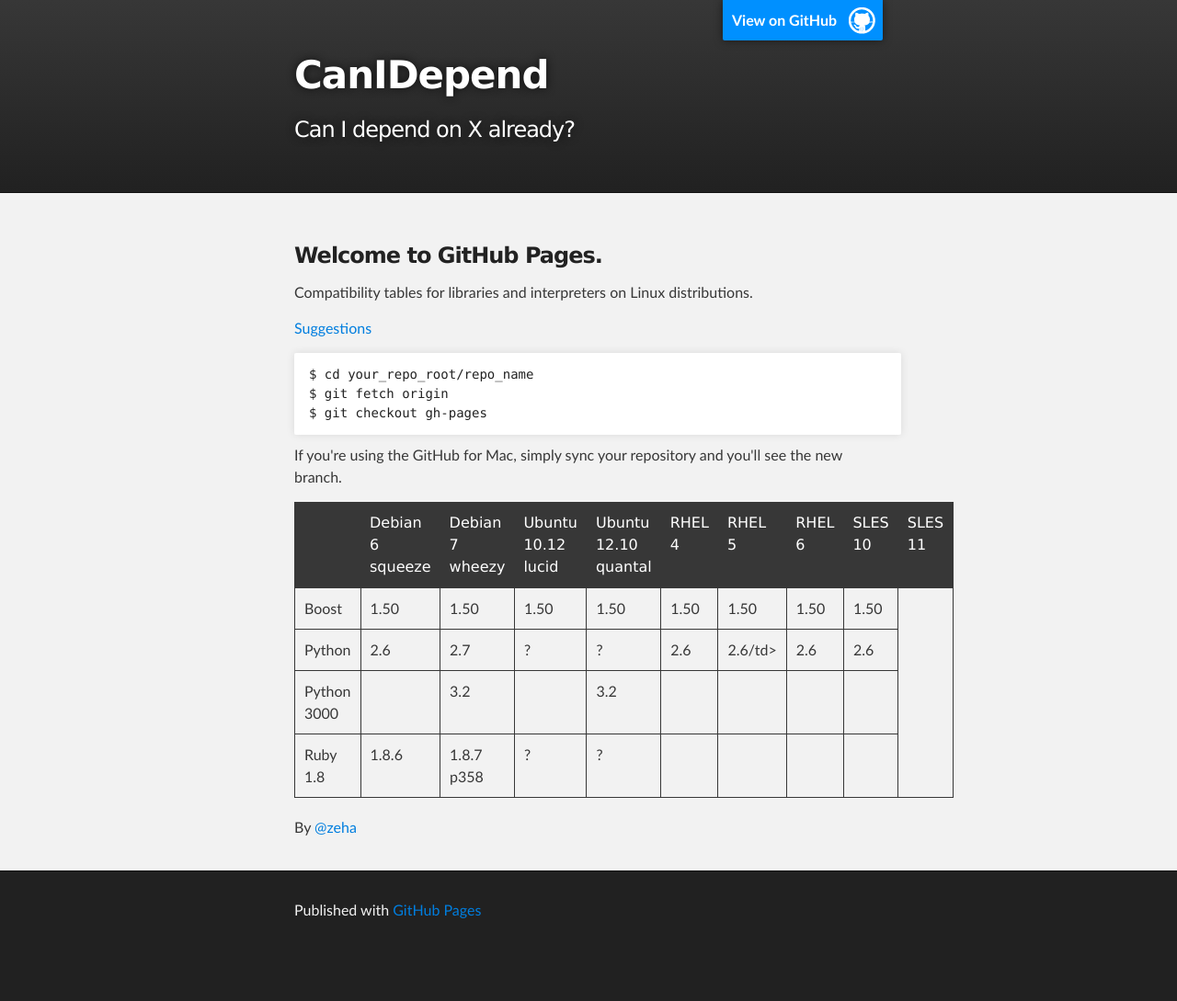
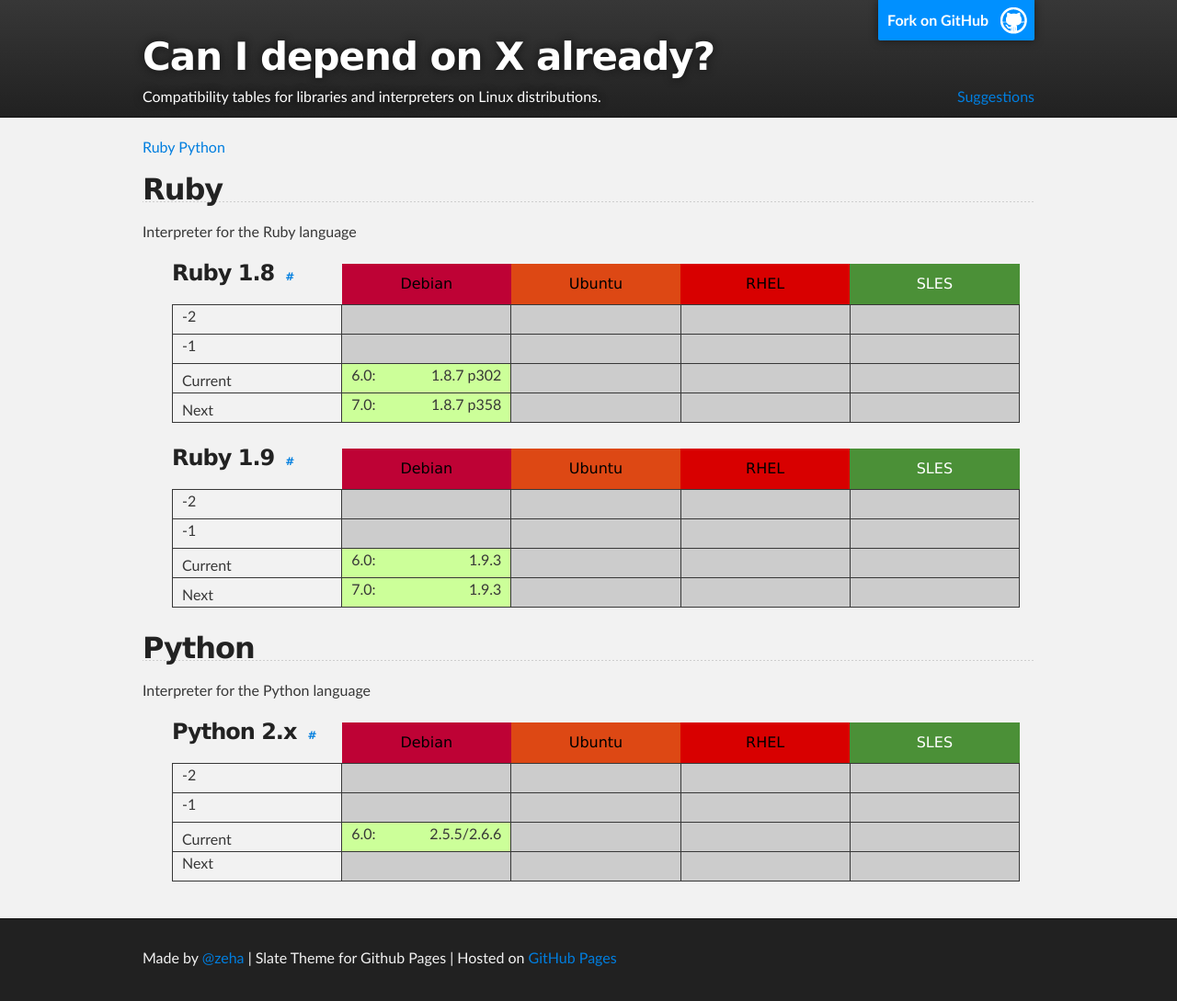
Before and after one commit to canidepend/canidepend.github.com, a plain HTML site: page index.html in a window 1280 px wide. Shown: the whole page at 92% size. Before the commit the page ends 1037 px from the top, so only its background shows below. Drawn offline with nearby package versions, Linux system fonts and the light colour scheme.

Commit message:
Initial 'draft'

```diff
--- a/index.html
+++ b/index.html
@@ -4,8 +4,11 @@
   <head>
     <meta charset='utf-8' />
     <meta http-equiv="X-UA-Compatible" content="chrome=1" />
-    <meta name="description" content="CanIDepend : Can I depend on X already?" />
+    <meta name="description" content="CanIDepend: Can I depend on X already?" />
 
+    <script src="https://ajax.googleapis.com/ajax/libs/jquery/1.8.3/jquery.min.js"></script>
+    <script src="javascripts/data.js"></script>
+    <script src="javascripts/main.js"></script>
     <link rel="stylesheet" type="text/css" media="screen" href="stylesheets/stylesheet.css">
 
     <title>CanIDepend</title>
@@ -16,96 +19,30 @@
     <!-- HEADER -->
     <div id="header_wrap" class="outer">
         <header class="inner">
-          <a id="forkme_banner" href="https://github.com/canidepend">View on GitHub</a>
-
-          <h1 id="project_title">CanIDepend</h1>
-          <h2 id="project_tagline">Can I depend on X already?</h2>
-
+          <a id="forkme_banner" href="https://github.com/canidepend/canidepend.github.com">Fork on GitHub</a>
+          <h1 id="project_title">Can I depend on X already?</h1>
+          <a id="suggestions" href="http://www.google.com/moderator/#1/e=202613&amp;t=202613.40">Suggestions</a>
+          <span id="project_tagline">Compatibility tables for libraries and interpreters on Linux distributions.</span>
         </header>
     </div>
 
     <!-- MAIN CONTENT -->
     <div id="main_content_wrap" class="outer">
       <section id="main_content" class="inner">
-        <h3>Welcome to GitHub Pages.</h3>
 
-<p>Compatibility tables for libraries and interpreters on Linux distributions.</p>
+        Loading...
 
-<p><a href="http://www.google.com/moderator/#1/e=202613&amp;t=202613.40">Suggestions</a></p>
-
-<pre><code>$ cd your_repo_root/repo_name
-$ git fetch origin
-$ git checkout gh-pages
-</code></pre>
-
-<p>If you're using the GitHub for Mac, simply sync your repository and you'll see the new branch.</p>
-
-<table>
-<tr>
-<th></th>
-    <th>Debian 6<br>squeeze</th>
-    <th>Debian 7<br>wheezy</th>
-    <th>Ubuntu 10.12<br>lucid</th>
-    <th>Ubuntu 12.10<br>quantal</th>
-    <th>RHEL 4</th>
-    <th>RHEL 5</th>
-    <th>RHEL 6</th>
-    <th>SLES 10</th>
-    <th>SLES 11</th>
-</tr>
-<tr>
-<td>Boost</td>
-    <td>1.50</td>
-    <td>1.50</td>
-    <td>1.50</td>
-    <td>1.50</td>
-    <td>1.50</td>
-    <td>1.50</td>
-    <td>1.50</td>
-    <td>1.50</td>
-</tr>
-<tr>
-<td>Python</td>
-    <td>2.6</td>
-    <td>2.7</td>
-    <td>?</td>
-    <td>?</td>
-    <td>2.6</td>
-    <td>2.6/td&gt;
-    </td>
-<td>2.6</td>
-    <td>2.6</td>
-</tr>
-<tr>
-<td>Python 3000</td>
-    <td></td>
-    <td>3.2</td>
-    <td></td>
-    <td>3.2</td>
-    <td></td>
-    <td></td>
-    <td></td>
-    <td></td>
-</tr>
-<tr>
-<td>Ruby 1.8</td>
-    <td>1.8.6</td>
-    <td>1.8.7 p358</td>
-    <td>?</td>
-    <td>?</td>
-    <td></td>
-    <td></td>
-    <td></td>
-    <td></td>
-</tr>
-</table><p>By <a href="https://github.com/zeha" class="user-mention">@zeha</a></p>
       </section>
     </div>
+
+    <script>
+      build_site();
+    </script>
 
     <!-- FOOTER  -->
     <div id="footer_wrap" class="outer">
       <footer class="inner">
-        <p>Published with <a href="http://pages.github.com">GitHub Pages</a></p>
+        <p>Made by <a href="https://github.com/zeha" class="user-mention">@zeha</a> | Slate Theme for Github Pages | Hosted on <a href="http://pages.github.com">GitHub Pages</a></p>
       </footer>
     </div>
 
@@ -120,6 +57,5 @@ $ git checkout gh-pages
       } catch(err) {}
     </script>
 
-
   </body>
 </html>
--- /dev/null
+++ b/javascripts/data.js
@@ -0,0 +1,136 @@
+
+var version_data = {
+  ruby: {
+    short: "Ruby",
+    description: "Interpreter for the Ruby language",
+    programs: {
+      ruby18: {
+        description: "Ruby 1.8",
+        package: "ruby1.8-full",
+        versions: {
+          debian: {
+            squeeze: {
+              version: "1.8.7 p302"
+            },
+            wheezy: {
+              version: "1.8.7 p358"
+            },
+          }
+        }
+      },
+      ruby19: {
+        description: "Ruby 1.9",
+        versions: {
+          debian: {
+            squeeze: {
+              version: "1.9.3",
+            },
+            wheezy: {
+              version: "1.9.3"
+            }
+          }
+        }
+      }
+    }
+  },
+
+
+  python: {
+    short: "Python",
+    description: "Interpreter for the Python language",
+    programs: {
+      python2: {
+        description: "Python 2.x",
+        versions: {
+          debian: {
+            squeeze: { version: "2.5.5/2.6.6" },
+          }
+        }
+      }
+    }
+  }
+};
+
+var distros = {
+  debian: {
+    description: "Debian",
+    beta: "wheezy",
+    current: "squeeze",
+    prev0: "lenny",
+    versions: {
+      lenny: {
+        short: "5.0",
+      },
+      squeeze: {
+        short: "6.0",
+        description: "squeeze"
+      },
+      wheezy: {
+        short: "7.0",
+        description: "wheezy"
+      },
+    },
+    quirks: {
+      nonfree: "In non-free"
+    }
+  },
+  ubuntu: {
+    description: "Ubuntu",
+    current: "quantal",
+    prev0: "precise",
+    prev1: "lucid",
+    versions: {
+      lucid: {
+        short: "10.04LTS",
+        description: "10.04 LTS Lucid Lynx"
+      },
+      precise: {
+        short: "12.04LTS",
+        description: "12.04 LTS Precise Pangolin"
+      },
+      quantal: {
+        short: "12.10",
+        description: "12.10 Quantal Quetzal"
+      }
+    },
+    quirks: {
+      universe: "In universe"
+    }
+  },
+  rhel: {
+    styleClass: "redhat",
+    description: "RHEL",
+    current: "6",
+    prev0: "5",
+    prev1: "4",
+    versions: {
+      6: {
+        description: "6"
+      },
+      squeeze: {
+        description: "6.0 (squeeze)"
+      },
+    },
+    quirks: {
+      epel: "In EPEL"
+    }
+  },
+  sles: {
+    styleClass: "suse",
+    description: "SLES",
+    current: "11",
+    prev0: "10",
+    prev1: "9",
+    versions: {
+      9: {
+        description: "9"
+      },
+      10: {
+        description: "10"
+      },
+      11: {
+        description: "11"
+      },
+    }
+  }
+};
--- a/javascripts/main.js
+++ b/javascripts/main.js
@@ -1 +1,88 @@
-console.log('This would be the main JS file.');
+
+function build_site() {
+  var content = $('#main_content');
+  content.empty();
+
+  $.each(version_data, function(program_key, group) {
+    content.append(
+      $('<a></a>')
+        .text(group.short || group.description)
+        .attr('href', '#'+program_key),
+      ' '
+    );
+  });
+
+  $.each(version_data, function(group_key, group) {
+    var groupContainer = $('<div class="group"></div>');
+    groupContainer.append(
+      $('<a></a>').attr('name', group_key),
+      $('<h2></h2>').text(group.short),
+      $('<p></p>').text(group.description)
+    );
+
+    $.each(group.programs, function(program_key, program) {
+      var header = $('<tr>').append('<th>');
+      var rows = {
+        prev1: $('<tr class=prev1>').append('<td>-2</td>'),
+        prev0: $('<tr class=prev0>').append('<td>-1</td>'),
+        current: $('<tr class=current>').append('<td>Current</td>'),
+        beta: $('<tr class=beta>').append('<td>Next</td>')
+      };
+
+      $.each(distros, function(distro_key, distro) {
+        header.append(
+          $('<th>')
+            .text(distro.short || distro.description)
+            .addClass(distro.styleClass || distro_key)
+        );
+
+        $.each(rows, function(version_key, row_el) {
+          var td = $('<td>');
+          var distro_version_key = distro[version_key];
+          if (distro_version_key &&
+              program.versions[distro_key] &&
+              program.versions[distro_key][distro_version_key]) {
+            var program_distro_version = program.versions[distro_key][distro_version_key];
+            var distro_version = distro.versions[distro_version_key];
+            if (program_distro_version.version) {
+              td.addClass('supported');
+              var quirks = [];
+              if (program_distro_version.quirks) {
+                $.each(program_distro_version.quirks, function(idx, quirk) {
+                  quirks.push(
+                    $('<span class=quirk></span>')
+                      .text(quirk)
+                      .attr('title', distro.quirks[quirk])
+                  )
+                });
+              }
+              td.append(
+                $('<div class=dv></div>').text(distro_version.short || distro_version.description).attr('title', distro_version.description),
+                $('<div class=pv></div>').text(program_distro_version.version).append(quirks)
+              );
+            } else {
+              td.addClass('unsupported');
+            }
+          } else {
+            td.addClass('unknown');
+          }
+          row_el.append(td);
+        });
+      });
+
+      var programContainer = $('<div class="program"></div>').attr('id', program_key);
+      programContainer.append(
+        $('<h3></h3>').text(program.description).append(
+          $('<a>#</a>').attr('href', '#'+program_key)
+        ),
+        $('<table></table>').append(header).append(
+          $.map(rows,function(el) {
+            return el;
+          })
+        )
+      );
+      groupContainer.append(programContainer);
+    });
+    content.append(groupContainer);
+  });
+}
--- a/stylesheets/stylesheet.css
+++ b/stylesheets/stylesheet.css
@@ -79,7 +79,7 @@ h1 {
 }
 
 h2 {
-  padding-bottom: 10px;
+/*  padding-bottom: 10px;*/
   font-size: 32px;
   background: url('../images/bg_hr.png') repeat-x bottom;
 }
@@ -248,7 +248,7 @@ th {
  }
 
 td {
-  padding: 10px;
+
   border: 1px solid #373737;
  }
 
@@ -272,7 +272,7 @@ Full-Width Styles
 
 .inner {
   position: relative;
-  max-width: 640px;
+  max-width: 970px;
   padding: 20px 10px;
   margin: 0 auto;
 }
@@ -302,7 +302,7 @@ Full-Width Styles
 }
 
 #header_wrap .inner {
-  padding: 50px 10px 30px 10px;
+  padding: 30px 10px 10px 10px;
 }
 
 #project_title {
@@ -315,49 +315,12 @@ Full-Width Styles
 
 #project_tagline {
   color: #fff;
-  font-size: 24px;
-  font-weight: 300;
   background: none;
   text-shadow: #111 0px 0px 10px;
 }
 
-#downloads {
-  position: absolute;
-  width: 210px;
-  z-index: 10;
-  bottom: -40px;
-  right: 0;
-  height: 70px;
-  background: url('../images/icon_download.png') no-repeat 0% 90%;
-}
-
-.zip_download_link {
-  display: block;
+#suggestions {
   float: right;
-  width: 90px;
-  height:70px;
-  text-indent: -5000px;
-  overflow: hidden;
-  background: url(../images/sprite_download.png) no-repeat bottom left;
-}
-
-.tar_download_link {
-  display: block;
-  float: right;
-  width: 90px;
-  height:70px;
-  text-indent: -5000px;
-  overflow: hidden;
-  background: url(../images/sprite_download.png) no-repeat bottom right;
-  margin-left: 10px;
-}
-
-.zip_download_link:hover {
-  background: url(../images/sprite_download.png) no-repeat top left;
-}
-
-.tar_download_link:hover {
-  background: url(../images/sprite_download.png) no-repeat top right;
 }
 
 #main_content_wrap {
@@ -367,7 +330,7 @@ Full-Width Styles
 }
 
 #main_content {
-  padding-top: 40px;
+  padding-top: 20px;
 }
 
 #footer_wrap {
@@ -429,3 +392,97 @@ Small Device Styles
   }
 
 }
+
+/* custom */
+
+th {
+    text-align: center;
+}
+
+.debian {
+    background: #be0235;
+    color: black;
+}
+
+.ubuntu {
+    background: #dd4814;
+    color: black;
+}
+
+.suse {
+    background: #4B9037;
+    color: white;
+}
+
+.redhat {
+    background: #d80000;
+    color: black;
+}
+
+.group table {
+    width: 100%;
+}
+
+.dv {
+    float: left;
+}
+.dv:after {
+    content: ": ";
+}
+.pv {
+    float: right;
+}
+
+.quirk {
+    background: #fca800;
+    font-size: x-small;
+    margin-left: 2px;
+    border-radius: 4px;
+    padding: 1px;
+    float: right;
+}
+
+.unknown {
+    background: #ccc;
+}
+
+.unsupported {
+    background: #F99;
+}
+
+.supported {
+    background: #CF9;
+}
+
+.program {
+    margin: 0 1em 0 2em;
+}
+
+.program tr {
+    height: 2em;
+    vertical-align: middle;
+}
+
+.program td {
+    padding: 0 10px 0 10px;
+}
+
+.program table {
+    border-collapse: collapse;
+    border: 0;
+    margin-top: -38px;
+}
+
+.program h3 a {
+    margin-left: 1em;
+    font-size: 50%;
+}
+.program h3:hover a:after {
+    content: "link";
+}
+
+th {
+    background: none;
+    border: none;
+    width: 20%;
+}
```
Also changed, not shown: params.json (deleted, +0 -1 lines), 1 other file. Lines whose indentation alone changed are shown as unchanged.
